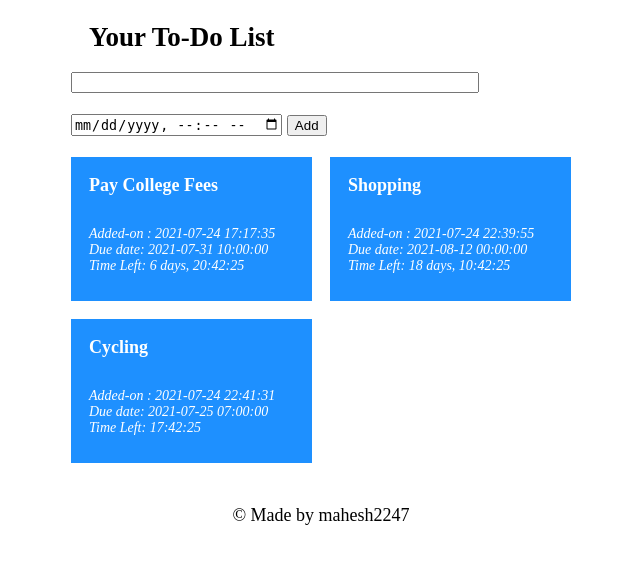
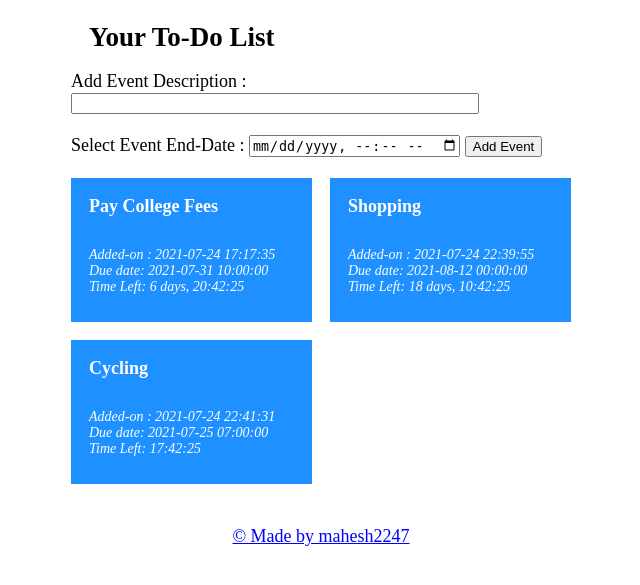
Before and after one commit to mahesh2247/simpleTodoApp, a Flask app: page / in a window 1280 px wide. Shown: the top 585 px of the page, without its empty margins (319-959 px from the left). Run offline with Flask 2, Linux system fonts and the light colour scheme; data comes from the database, SQL or seed files in the repository; both versions use the stored data as it was after the commit.

Commit message:
general code clean-up and restructuring

```diff
--- a/templates/main.html
+++ b/templates/main.html
@@ -28,10 +28,10 @@
     }
 
     a:link{
-        color:white;
+        color:blue;
     }
     a:visited{
-        color:white;
+        color:blue;
     }
     a:hover{
         color:red;
@@ -58,11 +58,11 @@
 <h2>Your To-Do List</h2>
 <body>
 <form method="post" action="/insert">
-    <input type="text" name="todoinput" style="width: 400px;" required>
+    Add Event Description : <input type="text" name="todoinput" style="width: 400px;" required>
     <br>
     <br>
-    <input type="datetime-local" name="dateex" pattern="[0-9]{4}-[0-9]{2}-[0-9]{2}[0-9]{2}:[0-9]{2}" required>
-    <input type="submit" value="Add">
+    Select Event End-Date : <input type="datetime-local" name="dateex" pattern="[0-9]{4}-[0-9]{2}-[0-9]{2}[0-9]{2}:[0-9]{2}" required>
+    <input type="submit" value="Add Event">
     <br>
 </form>
 <br>
@@ -79,7 +79,7 @@
 <br>
 <div class="footer">
 {%- block footer %}
-<footer>&copy; Made by mahesh2247</a></footer>
+    <a href="https://github.com/mahesh2247"><footer>&copy; Made by mahesh2247</footer></a>
 {%- endblock footer %}
 </div>
 </body>
```
Also changed, not shown: main.py (+0 -27 lines), test.py (+5 -41 lines), mydatabase.db.
